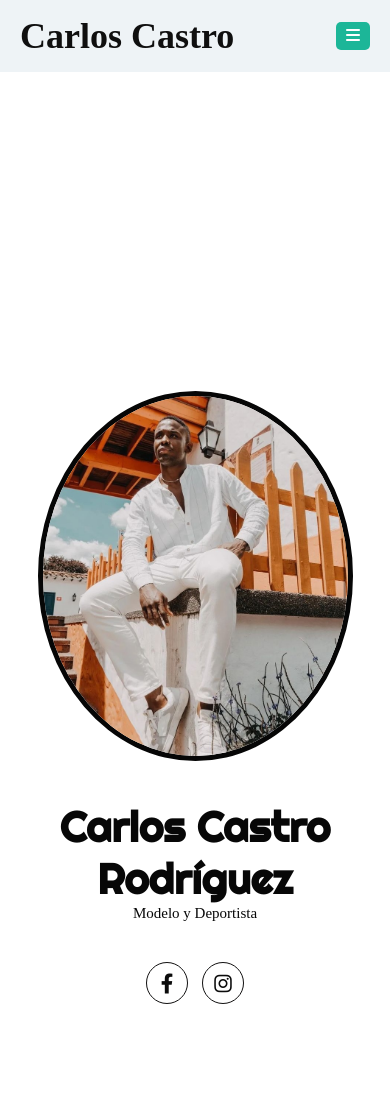
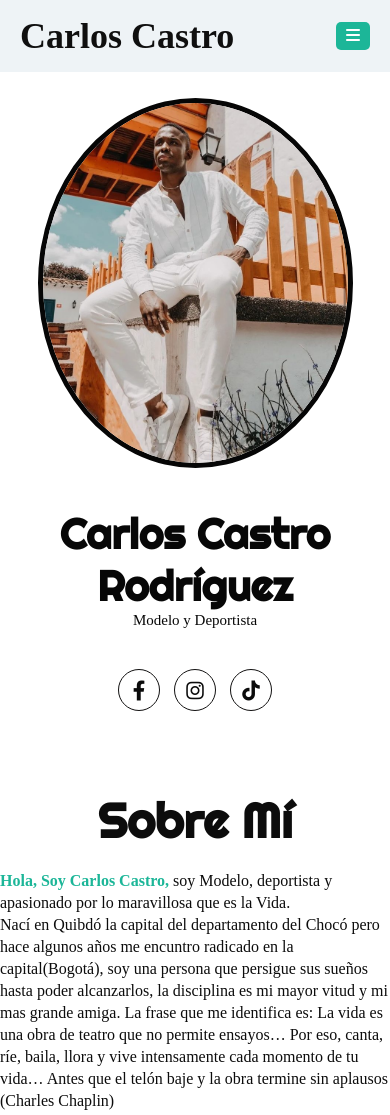
Before and after one commit to Vrilli/portafolioCarlos, a plain HTML site: page index.html in a window 390 px wide. Shown: the top 1115 px of the page. Drawn offline with Linux system fonts and the light colour scheme; a web font is replaced by a local one.

Commit message:
quitando espacios del inicio

```diff
--- a/estilo.css
+++ b/estilo.css
@@ -60,10 +60,9 @@ html{
     display: none;
 }
 .inicio{
-    background: linear-gradient(to top, #ffff,#ffff),
-    url(imgvideos/luna.png);
     background-size: cover;
-    height: 170vh;
+    height: 90%;
+    margin-top: 10%;
     color: #070707;
     display: flex;
     align-items: center;
@@ -116,7 +115,6 @@ html{
 .sobremi{
     background-color: #ffff;
     color: #0c0c0c;
-    padding: 50px 20px;
 }
 .sobremi .contenido-seccion{
     max-width: 1100px;
@@ -462,6 +460,12 @@ footer .arriba{
 }
 
 /* section Responsive */
+@media screen and (max-width:390px) {
+    .inicio{
+        height: 70%;
+        margin-top: 20%;
+    }
+}
 
 @media  screen and (max-width:980px) {
     nav{
--- a/index.html
+++ b/index.html
@@ -44,6 +44,7 @@
         <div class="redes">
           <a href="https://www.facebook.com/carlosdiipum?mibextid=ZbWKwL"><i class="fa-brands fa-facebook-f"></i></a>
           <a href="https://instagram.com/carlos_rca_?igshid=YmMyMTA2M2Y="><i class="fa-brands fa-instagram"></i></a>
+          <a href="https://www.tiktok.com/@carlos_castro30?_t=8a11oOFU0nd&_r=1"><i class="fab fa-tiktok"></i></a>
         </div>
       </div>
     </div>
@@ -342,6 +343,7 @@
     <div class="redes">
       <a href="https://www.facebook.com/carlosdiipum?mibextid=ZbWKwL"><i class="fa-brands fa-facebook-f"></i></a>
       <a href="https://instagram.com/carlos_rca_?igshid=YmMyMTA2M2Y="><i class="fa-brands fa-instagram"></i></a>
+      <a href="https://www.tiktok.com/@carlos_castro30?_t=8a11oOFU0nd&_r=1"><i class="fab fa-tiktok"></i></a>
     </div>
      <div>
        <p class="heart">Desarrollado con <i class="fas fa-heart"></i></p>
```
Also changed, not shown: imgvideos/horas de trabajo.png (added).
